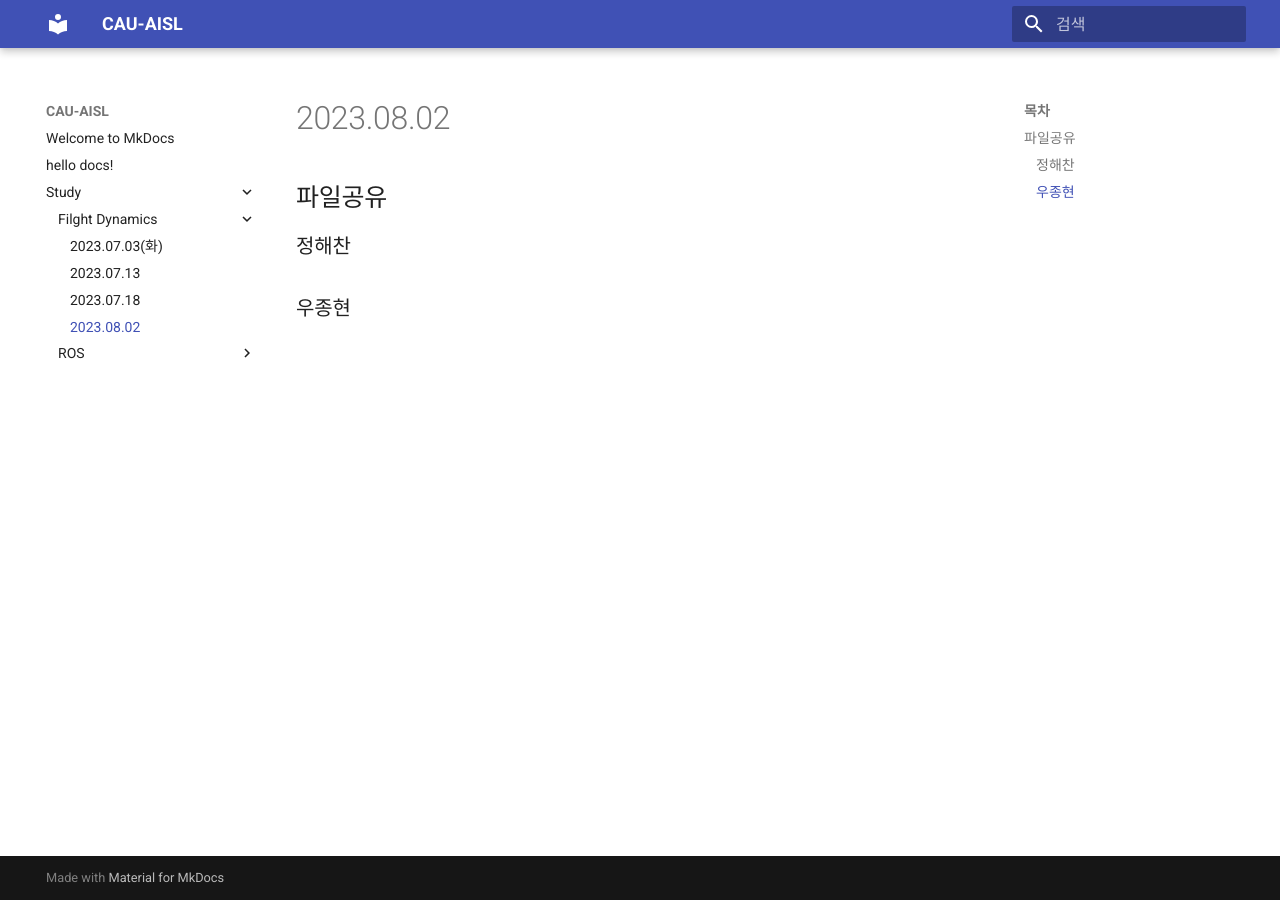
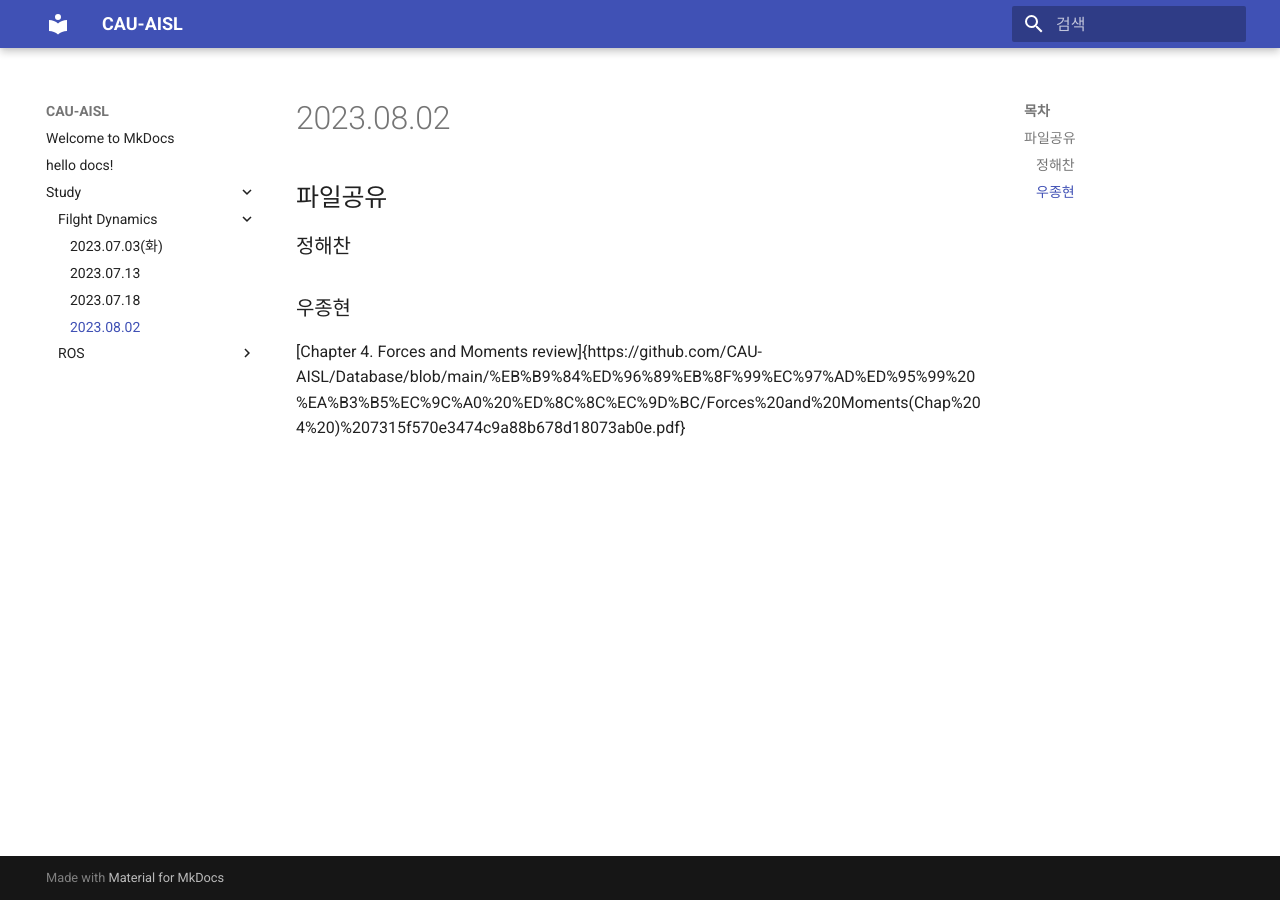
Before and after one commit to CAU-AISL/AISL-Docs, an MkDocs documentation site: the page built from docs/Study/Filght Dynamics/2023.08.02.md, in a window 1280 px wide. Built offline with MkDocs 1.6.1 and Material for MkDocs 9.7.7, drawn with Linux system fonts in a browser that asks for light colours.

Commit message:
Update 2023.08.02.md

```diff
--- a/docs/Study/Filght Dynamics/2023.08.02.md
+++ b/docs/Study/Filght Dynamics/2023.08.02.md
@@ -4,3 +4,4 @@
 
 
 ### 우종현
+[Chapter 4. Forces and Moments review]{https://github.com/CAU-AISL/Database/blob/main/%EB%B9%84%ED%96%89%EB%8F%99%EC%97%AD%ED%95%99%20%EA%B3%B5%EC%9C%A0%20%ED%8C%8C%EC%9D%BC/Forces%20and%20Moments(Chap%204%20)%207315f570e3474c9a88b678d18073ab0e.pdf}
```
